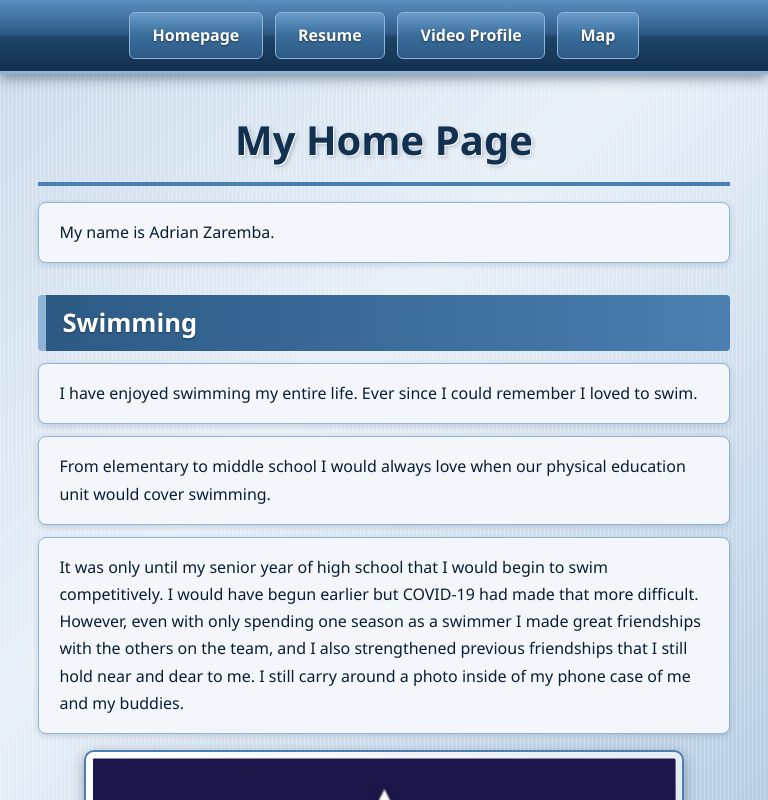
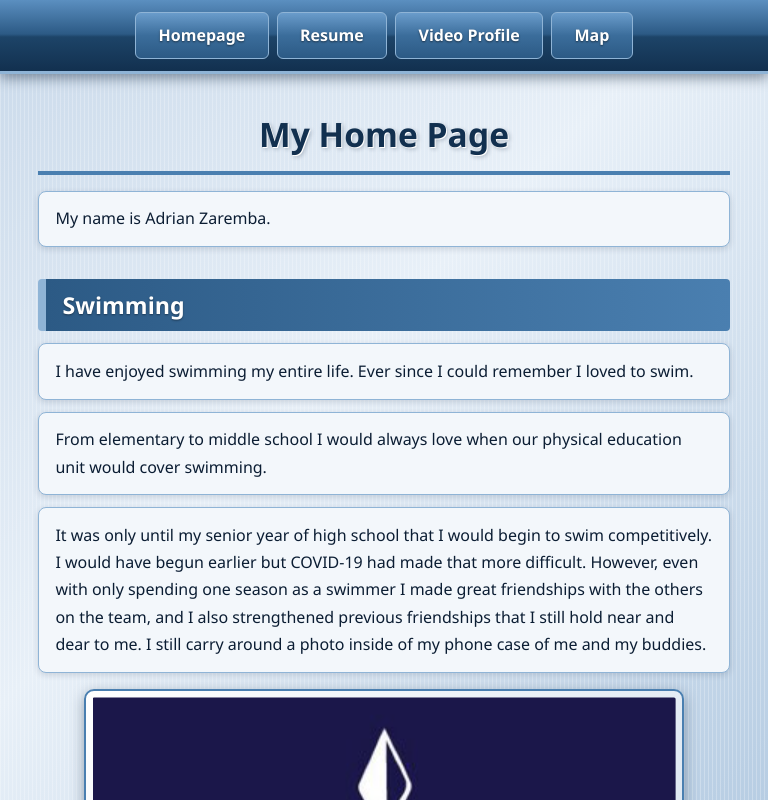
Before and after one commit to Szmatka241/webdev-project-3, a plain HTML site: page index.html in a window 768 px wide. Shown: the top 800 px of the page. Drawn offline with Linux system fonts and the light colour scheme.

```diff
--- a/stylesindex.css
+++ b/stylesindex.css
@@ -278,3 +278,20 @@ footer {
     padding: 0.5rem 1rem;
   }
 }
+@media (min-width: 601px) and (max-width: 900px) {
+  h1 {
+    font-size: 2.1rem;
+  }
+
+  h2 {
+    font-size: 1.45rem;
+  }
+
+  nav ul {
+    gap: 0.5rem;
+  }
+
+  p {
+    padding: 0.85rem 1rem;
+  }
+}
```
